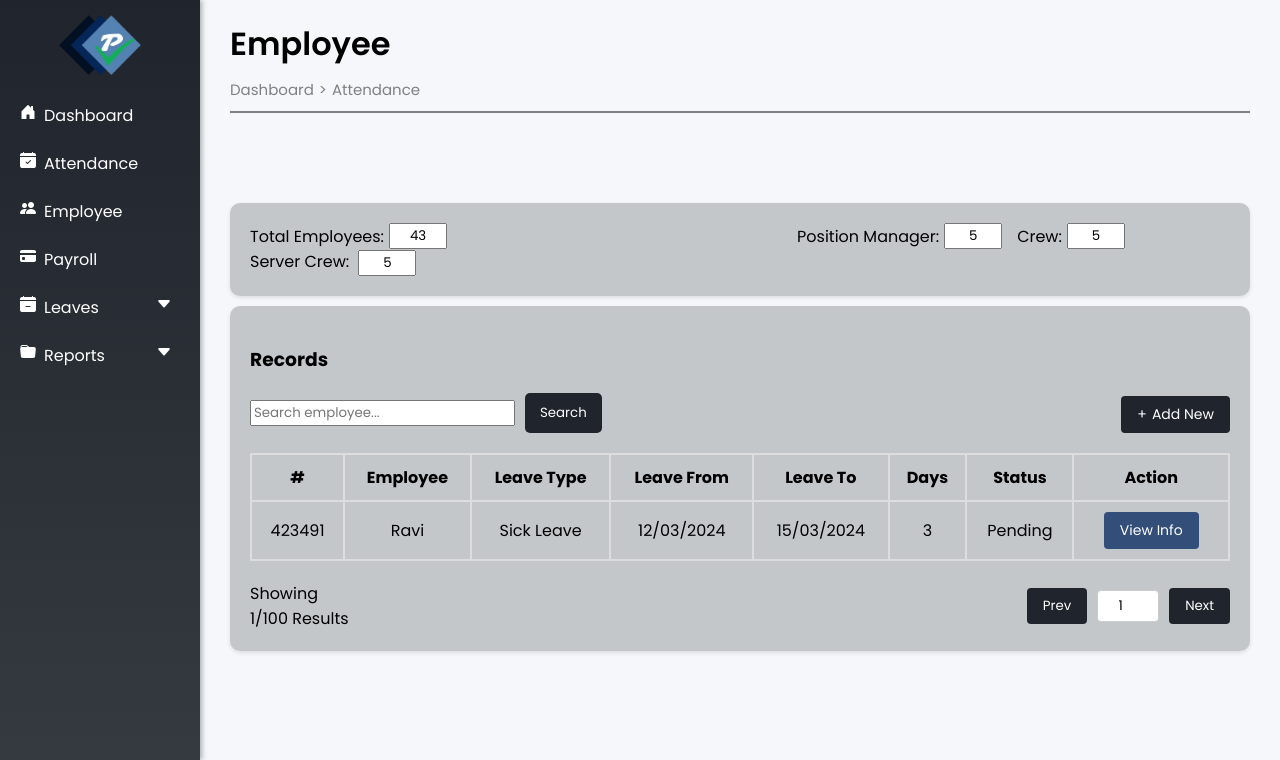
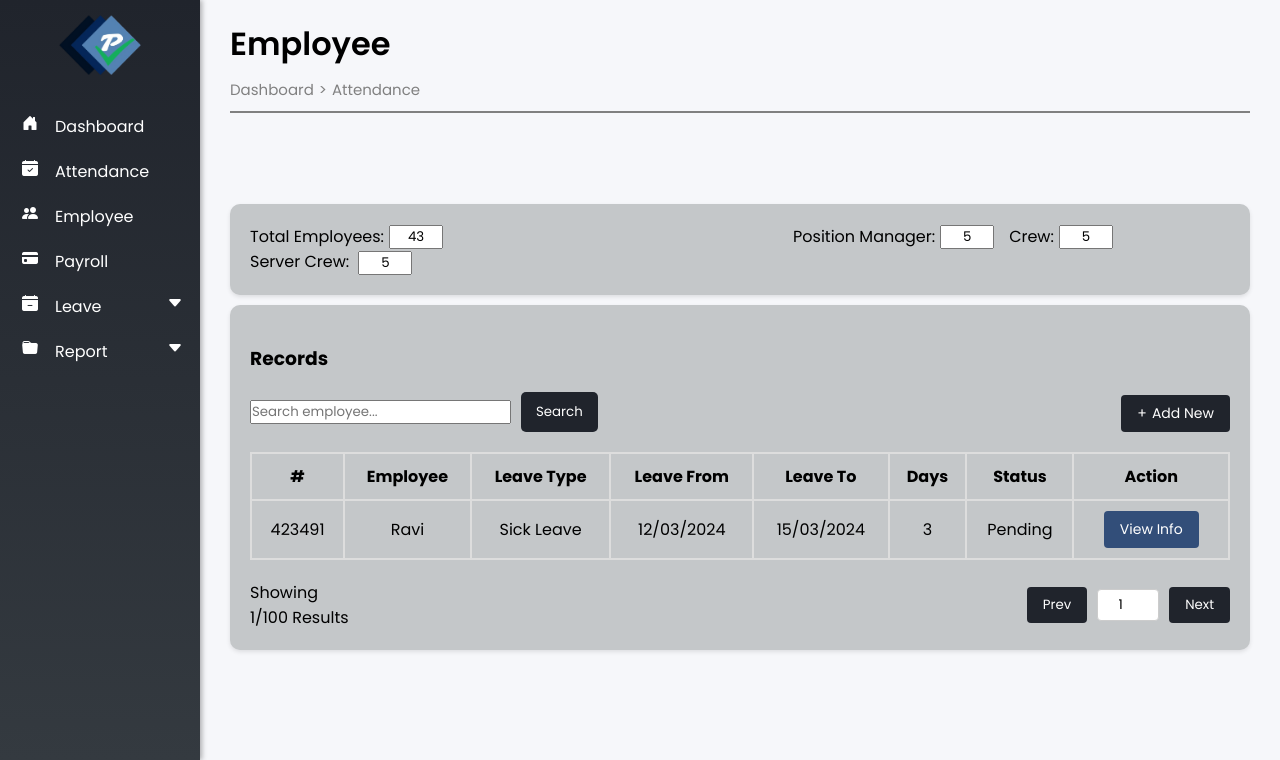
Before and after one commit to Yrria/Payroll, a PHP site: page /adminpage/employee.php in a window 1280 px wide. Shown: the part 40-800 px from the top of the page. Run offline with PHP 8.4, Linux system fonts and the light colour scheme; some libraries are stand-ins or nearby versions.

Commit message:
new Zeinab

```diff
--- a/payroll/adminpage/css/header.css
+++ b/payroll/adminpage/css/header.css
@@ -41,6 +41,7 @@
 .comp-name {
     margin-left: 10px;
     color: black;
+    text-decoration: none;
 }
 
 /* Profile styles */
--- a/payroll/adminpage/css/sidenav.css
+++ b/payroll/adminpage/css/sidenav.css
@@ -1,4 +1,10 @@
 /* Logo image */
+*{
+    font-family: 'Poppins', sans-serif;
+    padding: 0;
+}
+
+
 .logo {
     display: flex;
     justify-content: center;
@@ -20,160 +26,184 @@ img {
     transition: width 0.3s;
     box-shadow: 2px 0 5px rgba(0, 0, 0, 0.3);
     background: linear-gradient(180deg, #20242C, #343A40);
-    overflow: hidden;
+    /* overflow: hidden; */
     position: fixed;
     top: 40px;
     bottom: 0;
     left: 0;
+    font-size: 16px;
 }
 
-.sidenav ul {
-    list-style: none;
-    padding: 0;
-    margin: 0;
+.sidenav.close {
+    width: 60px;
+    transition:  all 0.2s ease;
+}
+.sidenav.close .link-name {
+    display: none;
+
 }
 
-.sidenav ul li {
-    padding: 10px 20px;
-    cursor: pointer;
-    position: relative;
-    display: flex;
-}
-
-.sidenav li {
-    margin: 5;
-}
-
-.sidenav ul li:hover {
-    background-color: #0a0b0c;
-    transition: background 0.2s ease, transform 0.15s ease; /* Faster transitions */
-    transform: scale(1.01); /* Minimal scaling effect */
-}
-
-a {
-    color: white;
-    text-decoration: none;
-}
-
-li i {
-    /* space between icon and text */
-    margin-right: 8px;
-    margin-bottom: 3px;
-}
-
-.span-text{
-    margin-top: 3px;
-}
-
-/* sidenav w/ dropdown */
-.second-option {
-    font-size: 12px;
-}
-
-/* minimized side nav */
-.minimized {
-    width: 60px;
-}
-
-.minimized .span-text {
-    /* disable text */
+.sidenav.close .arrow {
     display: none;
 }
 
-.minimized+.main {
-    margin-left: 60px;
-}
-
-.minimized img {
+.sidenav.close img {
     /* for minimized image */
     height: 35px;
 }
 
-.minimized .sidenav ul li {
-    text-align: center;
-    padding: 10px 0;
+.sidenav .nav-links {
+    height: 100%;
+    overflow: auto;
 }
 
-.minimized .sidenav ul li span {
+.sidenav .nav-links {
+    overflow: visible;
+}
+
+.sidenav .nav-links::-webkit-scrollbar{
     display: none;
 }
 
-
-ul li {
-    position: relative; /* Ensure dropdown is anchored to parent li */
-
+.sidenav .nav-links li {
+    position: relative;
+    list-style: none;
+    transition:  all 0.2s ease;
 }
 
-.three-option {
-    position: relative;
+.sidenav .nav-links li:hover {
+    background: #0a0b0c;
 }
 
-/* Dropdown container */
-ul.dropdown {
-    display: none;
-    position: relative; /* Position dropdown absolutely below parent */
-    left: 0;
-    top: 100%; /* Ensure dropdown starts immediately below the parent */
-    background-color: #20242C;
-    color: white;
-    list-style: none;
-    padding: 0;
-    margin: 0;
-    width: 100%; /* Dropdown width same as parent */
-    /* z-index: 1000; */
+.sidenav .nav-links li i {
+    height: 40px;
+    min-width: 50px;
+    text-align: center;
+    line-height: 35px;
+    color: #fff;
+    transition:  all 0.2s ease;
 }
 
-/* Show dropdown on hover */
-ul li:hover > ul.dropdown {
+.sidenav .nav-links li.showmenu i.arrow{
+    transform: rotate(-180deg);
+}
+
+.sidenav .nav-links li a {
+    text-decoration: none;
+    margin: 5px;
+}
+
+.link-name {
+    font-size: 15px;
+    font-weight: 400;
+    color: #fff;
+}
+
+li a {
+    display: flex;
+    align-items: center;
+}
+
+li a i {
+    font-size: 1em;
+}
+
+li a span.link-name {
+    font-size: 1em;
+}
+
+li a i.indicators {
+    margin-left: auto;
+    font-size: 1em;
+}
+
+.sidenav .nav-links li .icon-link {
+    display: flex;
+    align-items: center;
+    justify-content: space-between;
+    height: 40px;
+    margin-top: 5px;
+    margin-bottom: 5px;
+}
+
+.sidenav .nav-links li .icon-link .indicator {
+    color: #fff;
+    margin-left: auto;
+}
+
+/* .sidenav .nav-links li .icon-link a {
+    display: flex;
+    align-items: center;
+} */
+
+.sidenav .nav-links li .sub-menu {
+    padding:  5px 5px 6px 60px;
+    margin-top: -4px;
+    background: #20242C;
+    display: none;
+}
+
+.sidenav .nav-links li.showmenu .sub-menu {
     display: block;
 }
 
-/* Dropdown item styling */
-ul li ul.dropdown li {
-    padding: 10px 20px;
-    border-bottom: 1px solid rgba(255, 255, 255, 0.1);
-    cursor: pointer;
+.sidenav .nav-links li .sub-menu a {
+    color: #fff;
+    font-size: 15px;
+    padding: 5px 0;
+    white-space: nowrap;
+    opacity: 0.6;
+    transition:  all 0.2s ease;
 }
 
-ul li ul.dropdown li:hover {
-    background-color: #0a0b0c;
-    transition: 0.3s ease;
+.sidenav .nav-links li .sub-menu a:hover {
+    opacity: 1;
 }
 
-/* Fix caret indicator flip */
-ul li:hover .indicators {
-    transform: rotate(180deg);
-    transition: transform 0.3s ease;
+.sidenav.close .nav-links li .sub-menu {
+    position: absolute;
+    left: 100%;
+    top: -10px;
+    margin-top: 0;
+    padding:  5px 30px;
+    margin-top: 0;
+    border-radius: 0 6px 6px 0;
+    transition:  all 0.2s ease;
+    opacity: 0;
+    display: block;
+    pointer-events: none;
 }
 
-.minimized .indicators {
+.sidenav.close .nav-links li:hover .sub-menu {
+    top: 0;
+    opacity: 1;
+    pointer-events: auto;
+}
+
+.sidenav .nav-links li .sub-menu .link-name {
+    font-size: 16px;
     display: none;
 }
 
-ul li ul.dropdown li {
-    /* Styling for dropdown items */
-    padding: 10px 20px;
+.sidenav.close .nav-links li .sub-menu .link-name {
+    font-size: 16px;
+    display: block;
 }
 
-ul li ul.dropdown li:hover {
-    /* Hover effect for dropdown items */
-    transition: 0.3s ease;
-    background-color: #0a0b0c;
+.sidenav .nav-links li .sub-menu.blank {
+    opacity: 1;
+    pointer-events: auto;
+    padding: 9px 20px 6px 16px;
+    opacity: 0;
+    pointer-events: none;
 }
 
-/* For the minimized state, display only the first letter */
-.minimized ul li ul.dropdown li span {
-    display: inline-block;
-    width: 3ch;
-    overflow: hidden;
-    white-space: nowrap;
-    text-overflow: ellipsis;
+.sidenav .nav-links li:hover .sub-menu.blank {
+    top: 50%;
+    transform: translateY(-50%);
 }
 
-.drop-option {
-    font-size: 11px;
+/* Disable hover effect for sub-menu li */
+.sidenav .nav-links li .sub-menu li:hover {
+    background: none;
 }
-
-.indicators {
-    margin-left: auto;
-}
--- a/payroll/adminpage/javascript/main.js
+++ b/payroll/adminpage/javascript/main.js
@@ -7,14 +7,42 @@ function toggleNav() {
     sidenav.classList.toggle('minimized');
     mainContent.classList.toggle('shifted');
     toggleButton.classList.toggle('shifted');
+
     if (sidenav.classList.contains('minimized')) {
         mainContent.style.marginLeft = '60px';
         toggleButton.style.marginLeft = '-135px';
+        localStorage.setItem('sidenavState', 'minimized'); // Save state as minimized
     } else {
         mainContent.style.marginLeft = '200px';
         toggleButton.style.marginLeft = '5px';
+        localStorage.setItem('sidenavState', 'expanded'); // Save state as expanded
     }
 }
+
+// Apply the saved state on page load
+document.addEventListener('DOMContentLoaded', () => {
+    const sidenav = document.getElementById('sidenav');
+    const mainContent = document.getElementById('mainContent');
+    const toggleButton = document.querySelector('.toggle-btn');
+
+    const savedState = localStorage.getItem('sidenavState');
+
+    // Prevent unnecessary class toggles by directly setting the state
+    if (savedState === 'minimized') {
+        sidenav.classList.add('minimized');
+        mainContent.classList.add('shifted');
+        toggleButton.classList.add('shifted');
+        mainContent.style.marginLeft = '60px';
+        toggleButton.style.marginLeft = '-135px';
+    } else {
+        sidenav.classList.remove('minimized');
+        mainContent.classList.remove('shifted');
+        toggleButton.classList.remove('shifted');
+        mainContent.style.marginLeft = '200px';
+        toggleButton.style.marginLeft = '5px';
+    }
+});
+
 
 
 // DASHBOARD
--- a/payroll/adminpage/sidenav.php
+++ b/payroll/adminpage/sidenav.php
@@ -10,77 +10,81 @@
 </head>
 
 <body>
+    <!-- <div class="header">
+        <div class="toggle-btn" onclick="toggleNav()">☰</div>
+    </div> -->
+
     <div class="sidenav" id="sidenav">
+        <div class="logodetails">
             <a href="dashboard.php" class="logo">
                 <img src="../assets/logo.png" alt="logo">
             </a>
-        <ul>
-            <a href="./dashboard.php">
-                <li>
+        </div>
+        <ul class="nav-links">
+            <li>
+                <a href="./dashboard.php">
                     <i class="bi bi-house-door-fill"></i>
-                    <span class="span-text">Dashboard</span>
-                </li>
-            </a>
-            <a href="./attendance.php">
-                <li>
-                    <i class="bi bi-calendar-check-fill"></i>
-                    <span class="span-text">Attendance</span>
-                </li>
-            </a>
-            <a href="./employee.php">
-                <li>
-                    <i class="bi bi-people-fill"></i>
-                    <span class="span-text">Employee</span>
-                </li>
-            </a>
-            <a href="./payroll.php">
-                <li>
-                    <i class="bi bi-credit-card-fill"></i>
-                    <span class="span-text">Payroll</span>
-                </li>
-            </a>
-            <li class="three-option">
-                <i class="bi bi-calendar-minus-fill"></i>
-                <span class="span-text">Leaves</span>
-                <i class="bi bi-caret-down-fill indicators"></i>
-                <ul class="dropdown second-option">
-                    <a href="./leave_pending.php">
-                        <li>
-                            <span class="drop-option">Pending</span>
-                        </li>
-                    </a>
-                    <a href="./leave_approved.php">
-                        <li>
-                            <span class="drop-option">Approved</span>
-                        </li>
-                    </a>
-                    <a href="./leave_declined.php">
-                        <li>
-                            <span class="drop-option">Declined</span>
-                        </li>
-                    </a>
+                    <span class="link-name">Dashboard</span>
+                </a>
+                <ul class="sub-menu blank">
+                    <span class="link-name">Dashboard</span>
                 </ul>
             </li>
-            <li class="three-option">
-                <i class="bi bi-folder-fill"></i>
-                <span class="span-text">Reports</span>
-                <i class="bi bi-caret-down-fill indicators"></i>
-                <ul class="dropdown second-option">
-                    <a href="./report_leave.php">
-                        <li>
-                            <span class="drop-option">Leaves</span>
-                        </li>
+            <li>
+                <a href="./attendance.php">
+                    <i class="bi bi-calendar-check-fill"></i>
+                    <span class="link-name">Attendance</span>
+                </a>
+                <ul class="sub-menu blank">
+                    <span class="link-name">Attendance</span>
+                </ul>
+            </li>
+            <li>
+                <a href="./employee.php">
+                    <i class="bi bi-people-fill"></i>
+                    <span class="link-name">Employee</span>
+                </a>
+                <ul class="sub-menu blank">
+                    <span class="link-name">Employee</span>
+                </ul>
+            </li>
+            <li>
+                <a href="./payroll.php">
+                    <i class="bi bi-credit-card-fill"></i>
+                    <span class="link-name">Payroll</span>
+                </a>
+                <ul class="sub-menu blank">
+                    <span class="link-name">Payroll</span>
+                </ul>
+            </li>
+            <li>
+                <div class="icon-link">
+                    <a href="" class="disabled-link">
+                        <i class="bi bi-calendar-minus-fill"></i>
+                        <span class="link-name">Leave</span>
                     </a>
-                    <a href="./report_payment.php">
-                        <li>
-                            <span class="drop-option">Payments</span>
-                        </li>
+                    <i class="bi bi-caret-down-fill arrow"></i>
+                </div>
+                <ul class="sub-menu">
+                    <span class="link-name">Leave</span>
+                    <li><a href="./leave_pending.php"><span>Pending</span></a></li>
+                    <li><a href="./leave_approved.php"><span>Approved</span></a></li>
+                    <li><a href="./leave_declined.php"><span>Declined</span></a></li>
+                </ul>
+            </li>
+            <li>
+                <div class="icon-link">
+                    <a href="" class="disabled-link">
+                        <i class="bi bi-folder-fill"></i>
+                        <span class="link-name">Report</span>
                     </a>
-                    <a href="./report_yearwise.php">
-                        <li>
-                            <span class="drop-option">Year Wise</span>
-                        </li>
-                    </a>
+                    <i class="bi bi-caret-down-fill arrow"></i>
+                </div>
+                <ul class="sub-menu">
+                    <span class="link-name">Report</span>
+                    <li><a href="./report_leave.php"><span>Leave</span></a></li>
+                    <li><a href="./report_payment.php"><span>Payment</span></a></li>
+                    <li><a href="./report_yearwise.php"><span>Year wise</span></a></li>
                 </ul>
             </li>
         </ul>
```
Also changed, not shown: payroll/adminpage/javascript/sidenav.js (+46 -10 lines).
